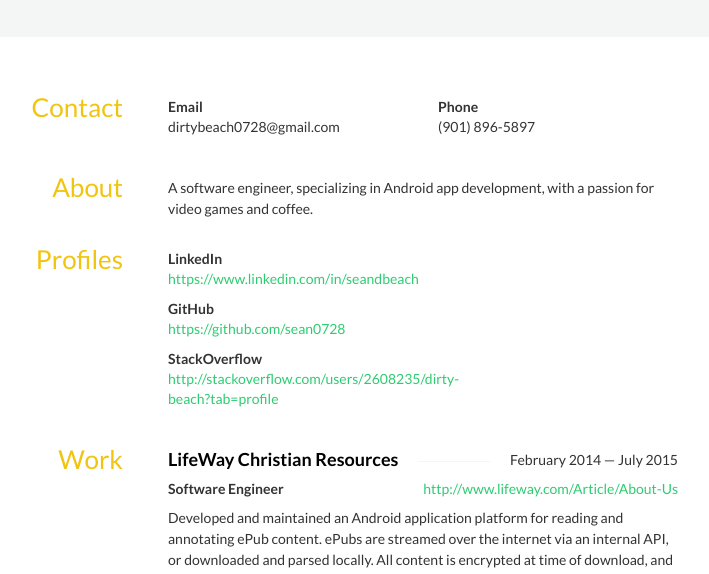
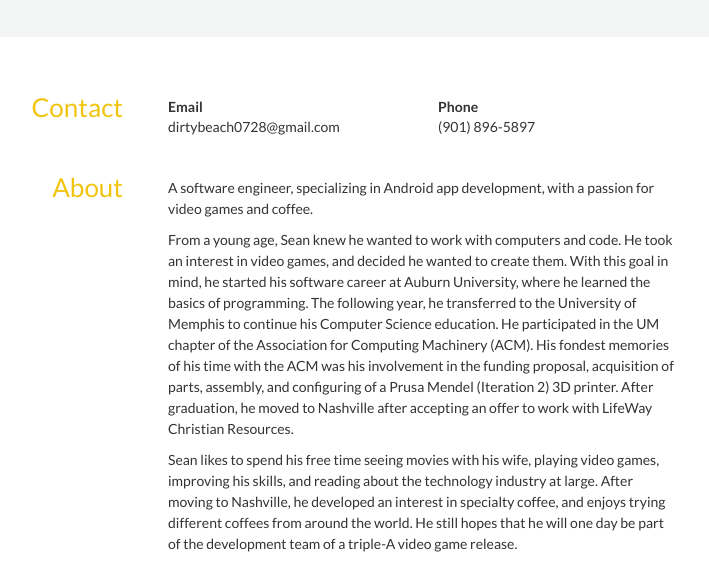
Before and after one commit to sbeach/sbeach.github.io, a plain HTML site: page index.html in a window 1280 px wide. Shown: the part 149-723 px from the top of the page, without its empty margins (307-1016 px from the left). Drawn offline with nearby package versions, Linux system fonts and the light colour scheme; some icons are missing.

Commit message:
Adding summary

```diff
--- a/index.html
+++ b/index.html
@@ -232,6 +232,8 @@ h4 span:first-child {
 		</aside>
 		<div class="col-sm-9">
 			<p>A software engineer, specializing in Android app development, with a passion for video games and coffee.</p>
+            <p>From a young age, Sean knew he wanted to work with computers and code. He took an interest in video games, and decided he wanted to create them. With this goal in mind, he started his software career at Auburn University, where he learned the basics of programming. The following year, he transferred to the University of Memphis to continue his Computer Science education. He participated in the UM chapter of the Association for Computing Machinery (ACM). His fondest memories of his time with the ACM was his involvement in the funding proposal, acquisition of parts, assembly, and configuring of a Prusa Mendel (Iteration 2) 3D printer. After graduation, he moved to Nashville after accepting an offer to work with LifeWay Christian Resources.</p>
+            <p>Sean likes to spend his free time seeing movies with his wife, playing video games, improving his skills, and reading about the technology industry at large. After moving to Nashville, he developed an interest in specialty coffee, and enjoys trying different coffees from around the world. He still hopes that he will one day be part of the development team of a triple-A video game release.</p>
 		</div>
 	</section>
 	<section id="profiles" class="row">
```
